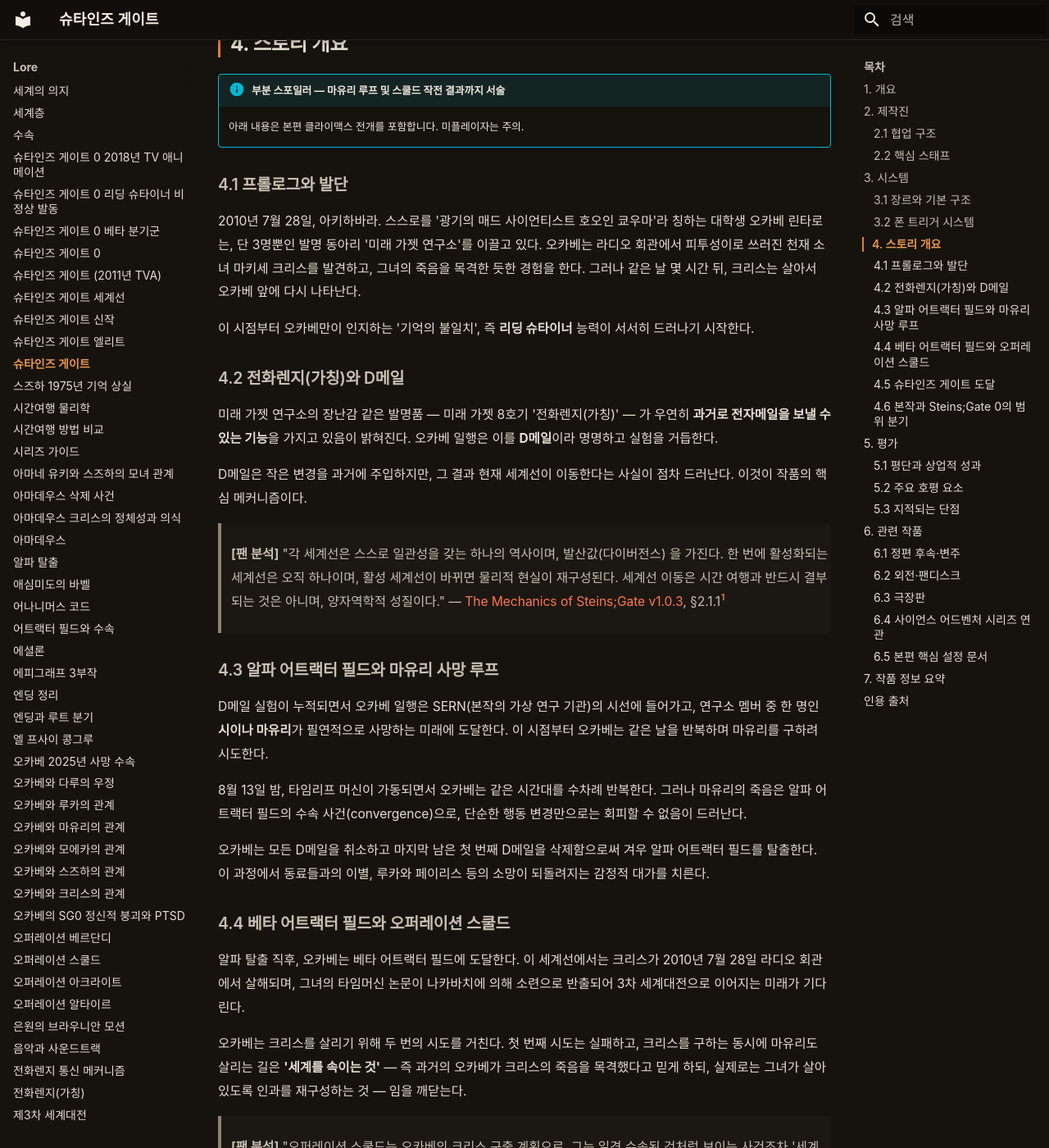
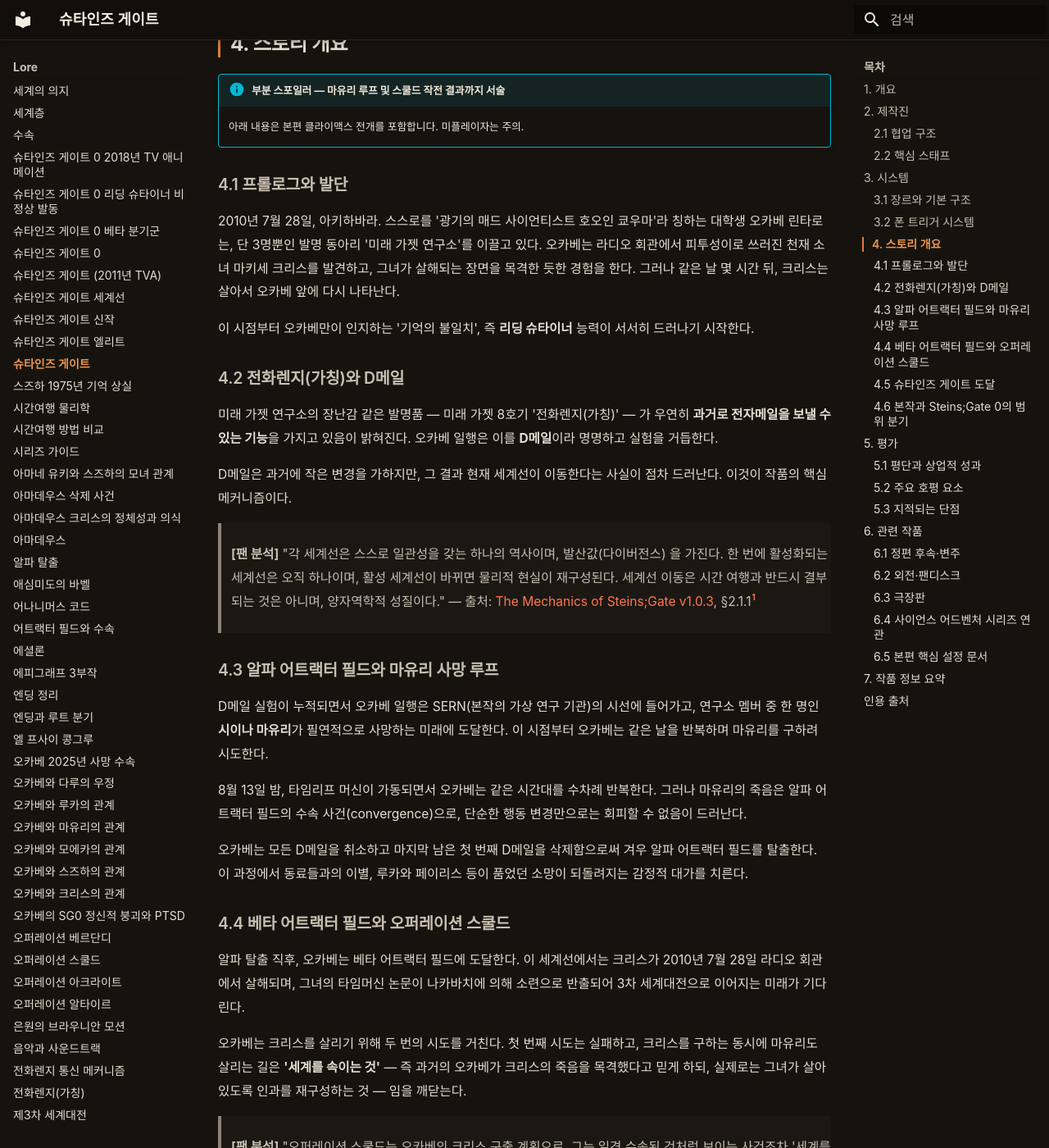
Before and after one commit to sgwiki/sgwiki.github.io, an MkDocs documentation site: the page built from wiki/lore/슈타인즈-게이트.md, in a window 1280 px wide and 1400 px high, scrolled down 2812 px. Shown: the whole window at 82% size. Built offline with MkDocs 1.6.1 and Material for MkDocs 9.7.7, drawn with Linux system fonts in a browser that asks for light colours; some web fonts are replaced; some of the changed text lies outside the part shown.

Commit message:
chore(wiki): 슈타인즈-게이트(본편 메인) 정비 — 번역투·대명사 모호성 교정·인용 출처 행 분리(2곳)
- 번역투 교정: '그녀의 죽음을 목격한'→'그녀가 살해되는 장면을 목격한'
- 어순 정돈: '작은 변경을 과거에 주입하지만'→'과거에 작은 변경을 가하지만'
- 대명사·의존명사 구체화: '소망이 되돌려지는'→'품었던 소망이 되돌려지는'
- 대명사 명시화: '살아 있는 크리스를 연출하고'→'크리스가 살아 있도록 상황을 연출하고'
- 인용 출처 행 분리: 템플릿 기준(> — 출처:) 적용 2곳

사실 관계·스포일러 등급(endgame)·의미 불변. source-sanitizer PASS.

```diff
--- a/wiki/lore/슈타인즈-게이트.md
+++ b/wiki/lore/슈타인즈-게이트.md
@@ -116,7 +116,7 @@
 2010년 7월 28일, 아키하바라. 스스로를 '광기의 매드 사이언티스트 호오인 쿄우마'라
 칭하는 대학생 오카베 린타로는, 단 3명뿐인 발명 동아리 '미래 가젯 연구소'를 이끌고
 있다. 오카베는 라디오 회관에서 피투성이로 쓰러진 천재 소녀 마키세 크리스를
-발견하고, 그녀의 죽음을 목격한 듯한 경험을 한다. 그러나 같은 날 몇 시간 뒤,
+발견하고, 그녀가 살해되는 장면을 목격한 듯한 경험을 한다. 그러나 같은 날 몇 시간 뒤,
 크리스는 살아서 오카베 앞에 다시 나타난다.
 
 이 시점부터 오카베만이 인지하는 '기억의 불일치', 즉 **리딩 슈타이너** 능력이
@@ -128,13 +128,14 @@
 우연히 **과거로 전자메일을 보낼 수 있는 기능**을 가지고 있음이 밝혀진다.
 오카베 일행은 이를 **D메일**이라 명명하고 실험을 거듭한다.
 
-D메일은 작은 변경을 과거에 주입하지만, 그 결과 현재 세계선이 이동한다는 사실이
+D메일은 과거에 작은 변경을 가하지만, 그 결과 현재 세계선이 이동한다는 사실이
 점차 드러난다. 이것이 작품의 핵심 메커니즘이다.
 
 > **[팬 분석]** "각 세계선은 스스로 일관성을 갖는 하나의 역사이며, 발산값(다이버전스)
 > 을 가진다. 한 번에 활성화되는 세계선은 오직 하나이며, 활성 세계선이 바뀌면
 > 물리적 현실이 재구성된다. 세계선 이동은 시간 여행과 반드시 결부되는 것은
-> 아니며, 양자역학적 성질이다." — [The Mechanics of Steins;Gate v1.0.3](../근거자료/비공식/mechanics-of-steins-gate/ch2.md), §2.1.1[^1]
+> 아니며, 양자역학적 성질이다."
+> — 출처: [The Mechanics of Steins;Gate v1.0.3](../근거자료/비공식/mechanics-of-steins-gate/ch2.md), §2.1.1[^1]
 
 ### 4.3 알파 어트랙터 필드와 마유리 사망 루프
 
@@ -149,7 +150,7 @@
 
 오카베는 모든 D메일을 취소하고 마지막 남은 첫 번째 D메일을 삭제함으로써
 겨우 알파 어트랙터 필드를 탈출한다. 이 과정에서 동료들과의 이별, 루카와 페이리스
-등의 소망이 되돌려지는 감정적 대가를 치른다.
+등이 품었던 소망이 되돌려지는 감정적 대가를 치른다.
 
 ### 4.4 베타 어트랙터 필드와 오퍼레이션 스쿨드
 
@@ -165,7 +166,8 @@
 > **[팬 분석]** "오퍼레이션 스쿨드는 오카베의 크리스 구출 계획으로, 그는 일견
 > 수속된 것처럼 보이는 사건조차 '세계를 속임'으로써 회피할 수 있음을 깨닫는다.
 > 첫 시도가 실패한 원인은 과거의 자신이 겪은 경험을 바꾸어 결과적으로 자신이
-> 시간 여행에 관여하지 않게 되는 세계를 만들려 했기 때문이다." — [The Mechanics of Steins;Gate v1.0.3](../근거자료/비공식/mechanics-of-steins-gate/ch3.md), §3.1.3[^2]
+> 시간 여행에 관여하지 않게 되는 세계를 만들려 했기 때문이다."
+> — 출처: [The Mechanics of Steins;Gate v1.0.3](../근거자료/비공식/mechanics-of-steins-gate/ch3.md), §3.1.3[^2]
 
 이 작전에는 스즈하가 가져온 타임머신과, 미래(2025년)의 오카베 자신이
 과거의 오카베에게 보낸 영상 D메일이 핵심 역할을 한다. 미래의 오카베가
@@ -175,8 +177,8 @@
 
 ### 4.5 슈타인즈 게이트 도달
 
-최종적으로 오카베는 나카바치의 칼에 쓰러진 것처럼 보이되 실제로는 살아 있는
-크리스를 연출하고, 논문이 소련으로 반출되는 인과를 차단한다. 이로써
+최종적으로 오카베는 나카바치의 칼에 쓰러진 것처럼 보이되 실제로는 크리스가
+살아 있도록 상황을 연출하고, 논문이 소련으로 반출되는 인과를 차단한다. 이로써
 크리스도 살고 마유리도 살며, 3차 세계대전도 일어나지 않는 세계선 —
 다이버전스 1.048596% — **슈타인즈 게이트**에 도달한다.
 
```
